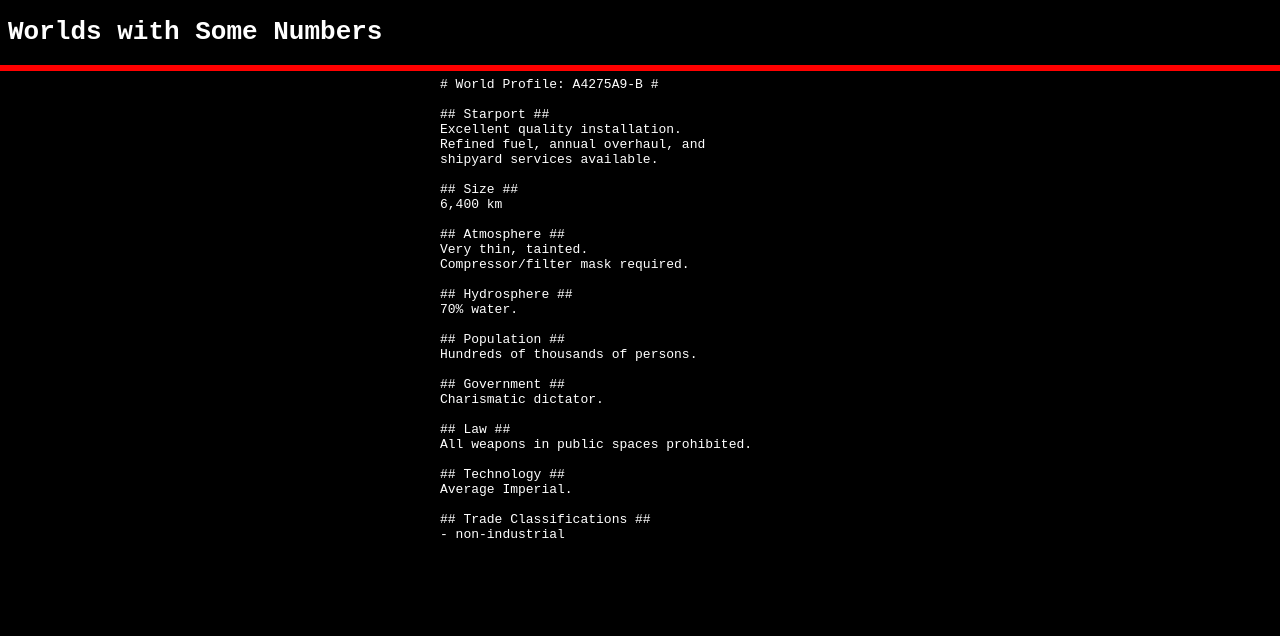
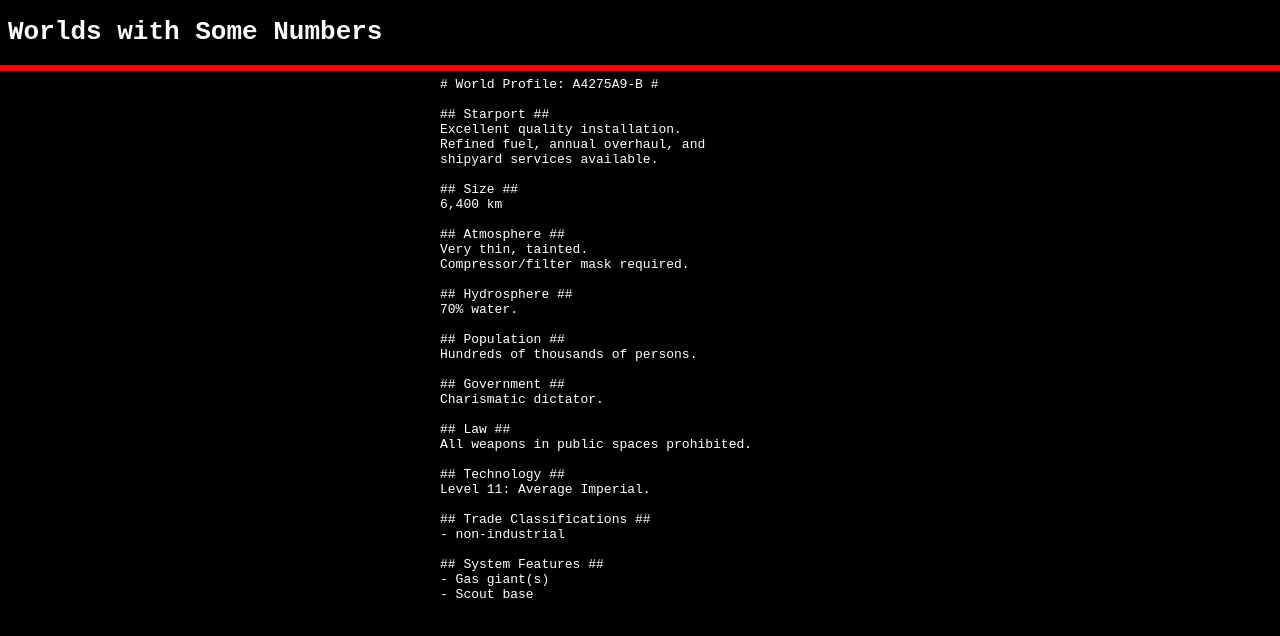
Before and after one commit to chacowingnut/ct-worlds, a plain HTML site: page index.html in a window 1280 px wide. Drawn offline with Linux system fonts and the light colour scheme.

Commit message:
Render bases and gas giants

```diff
--- a/index.html
+++ b/index.html
@@ -150,22 +150,23 @@
         ];
 
         const tech_desc = [
-            "Stone Age.",
-            "Bronze Age to Middle Ages.",
-            "Renaissance period.",
-            "Enlightenment period.",
-            "Industrial revolution period.",
-            "Early 20th century.",
-            "Mid 20th century. Pre-atomic.",
-            "Late 20th century. Post-atomic.",
-            "21st century. Semiconductors.",
-            "Primitive interstellar spaceflight. Fusion.",
-            "Average Imperial.",
-            "Average Imperial.",
-            "Above average Imperial.",
-            "Above average Imperial.",
-            "Imperial state-of-the-art.",
-            "Remarkably advanced.",
+            "Level 0: Stone Age.",
+            "Level 1: Bronze Age to Middle Ages.",
+            "Level 2: Renaissance period.",
+            "Level 3: Enlightenment period.",
+            "Level 4: Industrial revolution period.",
+            "Level 5: Early 20th century.",
+            "Level 6: Mid 20th century. Pre-atomic.",
+            "Level 7: Late 20th century. Post-atomic.",
+            "Level 8: 21st century. Semiconductors.",
+            "Level 9: Primitive interstellar spaceflight. Fusion.",
+            "Level 10: Interstellar community.",
+            "Level 11: Average Imperial.",
+            "Level 12: Average Imperial.",
+            "Level 13: Above average Imperial.",
+            "Level 14: Above average Imperial.",
+            "Level 15: Imperial state-of-the-art.",
+            "Level 16: Remarkably advanced.",
         ];
 
         class World {
@@ -307,10 +308,14 @@
                 out += "\n\n## Government ##\n" + government_desc[this.government];
                 out += "\n\n## Law ##\n" + law_desc[this.law_level];
                 out += "\n\n## Technology ##\n" + tech_desc[this.tech_level];
-                out += "\n\n## Trade Classifications ##\n";
+                out += "\n\n## Trade Classifications ##";
                 for (let tc of this.trade_classifications) {
-                    out += `- ${tc}\n`
+                    out += `\n- ${tc}`
                 }
+                out += "\n\n## System Features ##";
+                if (this.gas_giant) {out += "\n- Gas giant(s)";}
+                if (this.naval_base) {out += "\n- Naval base";}
+                if (this.scout_base) {out += "\n- Scout base";}
                 return out;
             }
         }
```
